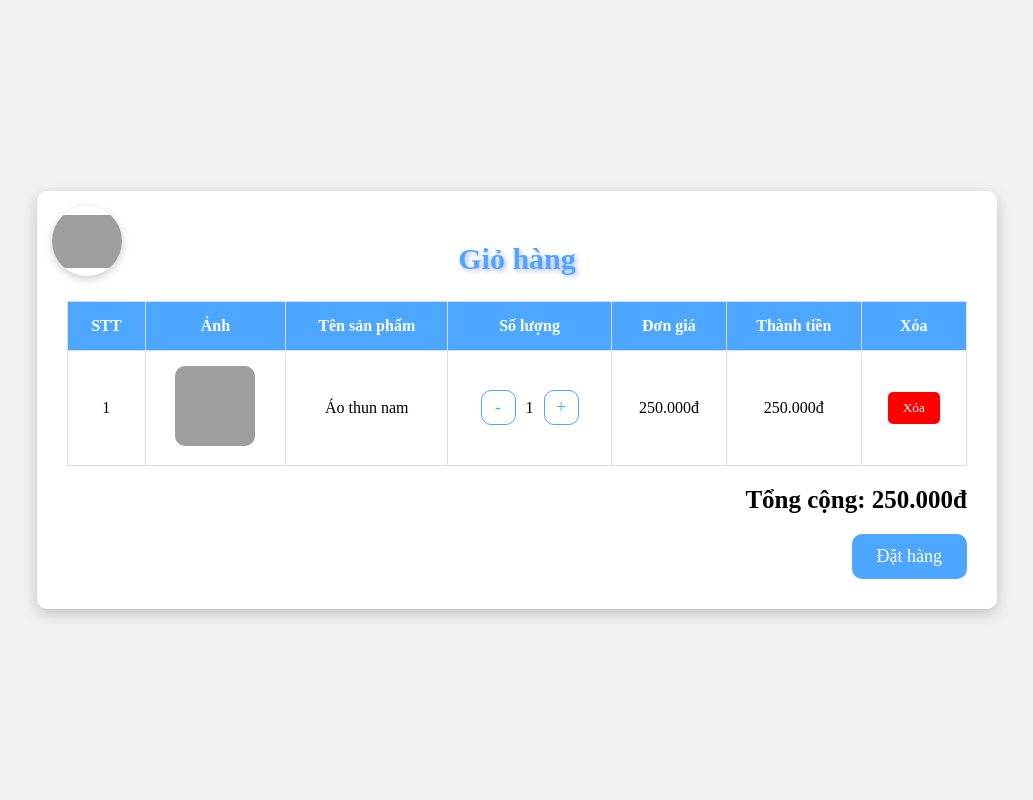
After one commit to vhing004/Btl-group3, a PHP site: page /Cart.html in a window 1280 px wide. The commit adds this page. Shown: the whole page, without its empty margins (123-1156 px from the left). Run offline with PHP 8.4, Linux system fonts and the light colour scheme; grey boxes are pictures that could not be loaded.

Commit message:
tạm thời

```diff
--- /dev/null
+++ b/PTTKHT/FE/Cart.html
@@ -0,0 +1,87 @@
+<!DOCTYPE html>
+<html lang="vi">
+<head>
+  <meta charset="UTF-8">
+  <title>Giỏ hàng</title>
+  <link rel="stylesheet" href="style.css">
+</head>
+<body>
+
+<div class="cart-container">
+
+  <img src="logo.png" class="logo">
+
+  <h1 class="title">Giỏ hàng</h1>
+
+  <table class="cart-table">
+
+    <thead>
+      <tr>
+        <th>STT</th>
+        <th>Ảnh</th>
+        <th>Tên sản phẩm</th>
+        <th>Số lượng</th>
+        <th>Đơn giá</th>
+        <th>Thành tiền</th>
+        <th>Xóa</th>
+      </tr>
+    </thead>
+
+    <tbody id="cart-body">
+
+      <tr>
+        <td>1</td>
+
+        <td>
+          <img src="https://picsum.photos/80" class="product-img">
+        </td>
+
+        <td>Áo thun nam</td>
+
+        <td>
+          <div class="quantity-box">
+            <button onclick="decrease(this)">-</button>
+
+            <span class="quantity">1</span>
+
+            <button onclick="increase(this)">+</button>
+          </div>
+        </td>
+
+        <td class="price" data-price="250000">
+          250.000đ
+        </td>
+
+        <td class="total-price">
+          250.000đ
+        </td>
+
+        <td>
+          <button class="delete-btn" onclick="removeItem(this)">
+            Xóa
+          </button>
+        </td>
+
+      </tr>
+
+    </tbody>
+
+  </table>
+
+  <div class="cart-total">
+    Tổng cộng:
+    <span id="grand-total">250.000đ</span>
+  </div>
+  <div class="order-actions">
+
+  <a href="Address.html">
+    <button class="order-btn">Đặt hàng</button>
+  </a>
+
+  </div>
+</div>
+
+<script src="cart.js"></script>
+
+</body>
+</html>
--- a/PTTKHT/FE/ChangePassword.html
+++ b/PTTKHT/FE/ChangePassword.html
@@ -8,6 +8,7 @@
 <body>
 
 <div class="login-container">
+  <img src="logo.png" class="logo">
   <h1 class="title">Đổi mật khẩu</h1>
 
   <form id="changeForm">
--- a/PTTKHT/FE/Login.html
+++ b/PTTKHT/FE/Login.html
@@ -8,6 +8,7 @@
 <body>
 
 <div class="login-container">
+  <img src="logo.png" class="logo">
   <h1 class="title">Đăng nhập</h1>
 
   <form id="loginForm">
--- a/PTTKHT/FE/Register.html
+++ b/PTTKHT/FE/Register.html
@@ -8,6 +8,7 @@
 <body>
 
 <div class="register-container">
+  <img src="logo.png" class="logo">
   <h1 class="title">Đăng ký</h1>
 
   <form>
--- a/PTTKHT/FE/style.css
+++ b/PTTKHT/FE/style.css
@@ -17,6 +17,7 @@ body {
   background: #fff;
   padding: 30px;
   border-radius: 10px;
+  position: relative;
   box-shadow: 0 5px 15px rgba(0,0,0,0.2);
 }
 
@@ -25,9 +26,22 @@ body {
   background: #fff;
   padding: 35px;
   border-radius: 10px;
+  position: relative;
   box-shadow: 0 5px 15px rgba(0,0,0,0.2);
 }
 
+.logo {
+  width: 70px;
+  height: 70px;
+  object-fit: contain;
+
+  position: absolute;
+  top: 15px;
+  left: 15px;
+
+  border-radius: 50%;
+  box-shadow: 0 3px 10px rgba(0,0,0,0.2);
+}
 
 .title {
   text-align: center;
@@ -86,3 +100,101 @@ button:hover {
   text-decoration: underline;
   font-size: 14px;
 }
+
+/* cart */
+.cart-container {
+  width: 900px;
+  background: white;
+  padding: 30px;
+  border-radius: 10px;
+  position: relative;
+  box-shadow: 0 5px 15px rgba(0,0,0,0.2);
+}
+
+/* bảng */
+.cart-table {
+  width: 100%;
+  border-collapse: collapse;
+  margin-top: 20px;
+}
+
+/* ô bảng */
+.cart-table th,
+.cart-table td {
+  border: 1px solid #ddd;
+  padding: 15px;
+  text-align: center;
+}
+
+/* tiêu đề */
+.cart-table th {
+  background: #4da6ff;
+  color: white;
+}
+
+/* ảnh */
+.product-img {
+  width: 80px;
+  height: 80px;
+  object-fit: cover;
+  border-radius: 10px;
+}
+
+/* số lượng */
+.quantity-box {
+  display: flex;
+  justify-content: center;
+  align-items: center;
+  gap: 10px;
+}
+
+/* nút cộng trừ */
+.quantity-box button {
+  width: 35px;
+  height: 35px;
+  padding: 0;
+  font-size: 18px;
+}
+
+/* nút xóa */
+.delete-btn {
+  border: none;
+  background: red;
+  color: white;
+  padding: 8px 15px;
+  border-radius: 5px;
+}
+
+.delete-btn:hover {
+  background: darkred;
+}
+
+/* tổng tiền */
+.cart-total {
+  margin-top: 20px;
+  text-align: right;
+  font-size: 25px;
+  font-weight: bold;
+}
+/* khu nút đặt hàng */
+.order-actions {
+  margin-top: 20px;
+  text-align: right;
+}
+
+/* nút đặt hàng */
+.order-btn {
+  background: #4da6ff;
+  color: white;
+  border: none;
+  padding: 12px 25px;
+  font-size: 18px;
+  border-radius: 10px;
+  cursor: pointer;
+  transition: 0.3s;
+}
+
+/* hover */
+.order-btn:hover {
+  background: #007bff;
+}
```
Also changed, not shown: PTTKHT/FE/Address.html (added, +43 -0 lines), PTTKHT/draw_usecase.md (+3 -3 lines).
